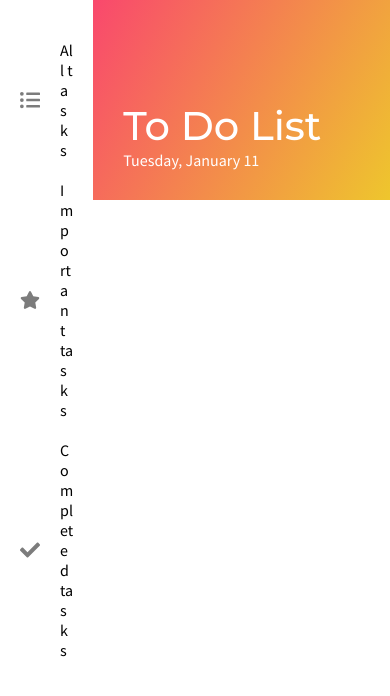
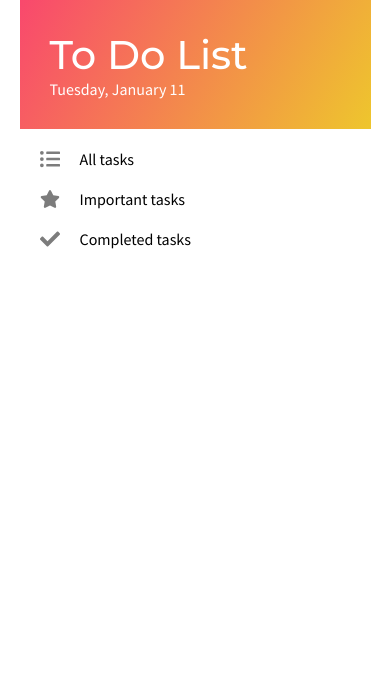
Before and after one commit to ArtemD25/toDoApp, a React (Create React App) app in the folder frontend/: page / in a window 390 px wide. Shown: the top 696 px of the page. Built offline with nearby package versions, Linux system fonts and the light colour scheme.

Commit message:
App become responsive for small screens

```diff
--- a/frontend/src/App.css
+++ b/frontend/src/App.css
@@ -6,6 +6,17 @@
                         '. main';
   max-width: 1000px;
   margin: 0 auto;
+}
+
+@media (max-width: 900px) {
+  .application {
+    grid-template-columns: 1fr;
+    grid-template-rows: minmax(100px, auto);
+    grid-template-areas: 'header'
+                          'navbar'
+                          'main';
+    max-width: 90vw;
+  }
 }
 
 .header {
@@ -18,6 +29,12 @@
   grid-area: navbar;
 }
 
+@media (max-width: 900px) {
+  .navbar {
+    position: static;
+  }
+}
+
 .main {
   grid-area: main;
 }
--- a/frontend/src/Components/Main/TasksToRender/ItemTask/ItemTask.css
+++ b/frontend/src/Components/Main/TasksToRender/ItemTask/ItemTask.css
@@ -5,6 +5,19 @@
   align-items: center;
   flex-shrink: 0;
   border-bottom: 1px solid rgba(0,0,0,0.1);
+}
+
+@media (max-width: 500px) {
+  .ItemTask__container {
+    flex-direction: column;
+    justify-content: flex-start;
+    align-items: flex-start;
+  }
+}
+
+.ItemTask__text-btn-wrapper {
+  display: flex;
+  align-items: center;
 }
 
 .ItemTask__circleSign {
@@ -23,6 +36,10 @@
   background-color: #7c7c7c;
 }
 
+.ItemTask__taskText {
+  margin-right: 20px;
+}
+
 .ItemTask__taskText--completed {
   font-style: italic;
   text-decoration: line-through;
@@ -39,8 +56,20 @@
   list-style-type: none;
 }
 
+@media (max-width: 500px) {
+  .ItemTask__actions {
+    margin: 15px 0 0 0;
+  }
+}
+
 .ItemTask__action:not(:last-child) {
   margin-right: 10px;
+}
+
+@media (max-width: 500px) {
+  .ItemTask__action {
+    margin-right: 20px;
+  }
 }
 
 .ItemTask__button {
--- a/frontend/src/Components/Main/TasksToRender/ItemTask/ItemTask.tsx
+++ b/frontend/src/Components/Main/TasksToRender/ItemTask/ItemTask.tsx
@@ -104,8 +104,9 @@ export default function ItemTask(props: Props) {
 
   return (
     <li className="ItemTask__container">
+      <div className="ItemTask__text-btn-wrapper">
         <button
-        className={`ItemTask__circleSign ${props.task.is_completed ? 'ItemTask__circleSign--completed' : null}`}
+          className={`ItemTask__circleSign ${props.task.is_completed ? 'ItemTask__circleSign--completed' : ''}`}
           onClick={changeTaskProperty}
           data-property="is_completed"
           type="button"
@@ -113,8 +114,10 @@ export default function ItemTask(props: Props) {
           title="Mark task completed">
       </button>
       <span
-        className={`ItemTask__taskText ${props.task.is_completed ? 'ItemTask__taskText--completed' : null}`}>
-        {props.task.text}</span>
+        className={`ItemTask__taskText ${props.task.is_completed ? 'ItemTask__taskText--completed' : ''}`}>
+        {props.task.text}
+      </span>
+      </div>
       <ul className="ItemTask__actions">
         <li className="ItemTask__action">
           <button
@@ -130,7 +133,7 @@ export default function ItemTask(props: Props) {
         </li>
         <li className="ItemTask__action">
           <button
-            className={`ItemTask__button ItemTask__button--star ${props.task.is_important ? 'ItemTask__button--starOn' : null}`}
+            className={`ItemTask__button ItemTask__button--star ${props.task.is_important ? 'ItemTask__button--starOn' : ''}`}
             onClick={changeTaskProperty}
             data-property="is_important"
             aria-label="Mark task as important button"
--- a/frontend/src/Components/Navbar/Navbar.css
+++ b/frontend/src/Components/Navbar/Navbar.css
@@ -8,6 +8,12 @@
   align-items: stretch;
 
   list-style-type: none;
+}
+
+@media (max-width: 900px) {
+  .Navbar__list {
+    padding: 10px 0;
+  }
 }
 
 .NavLink__container {
```
Lines whose indentation alone changed are shown as unchanged.
